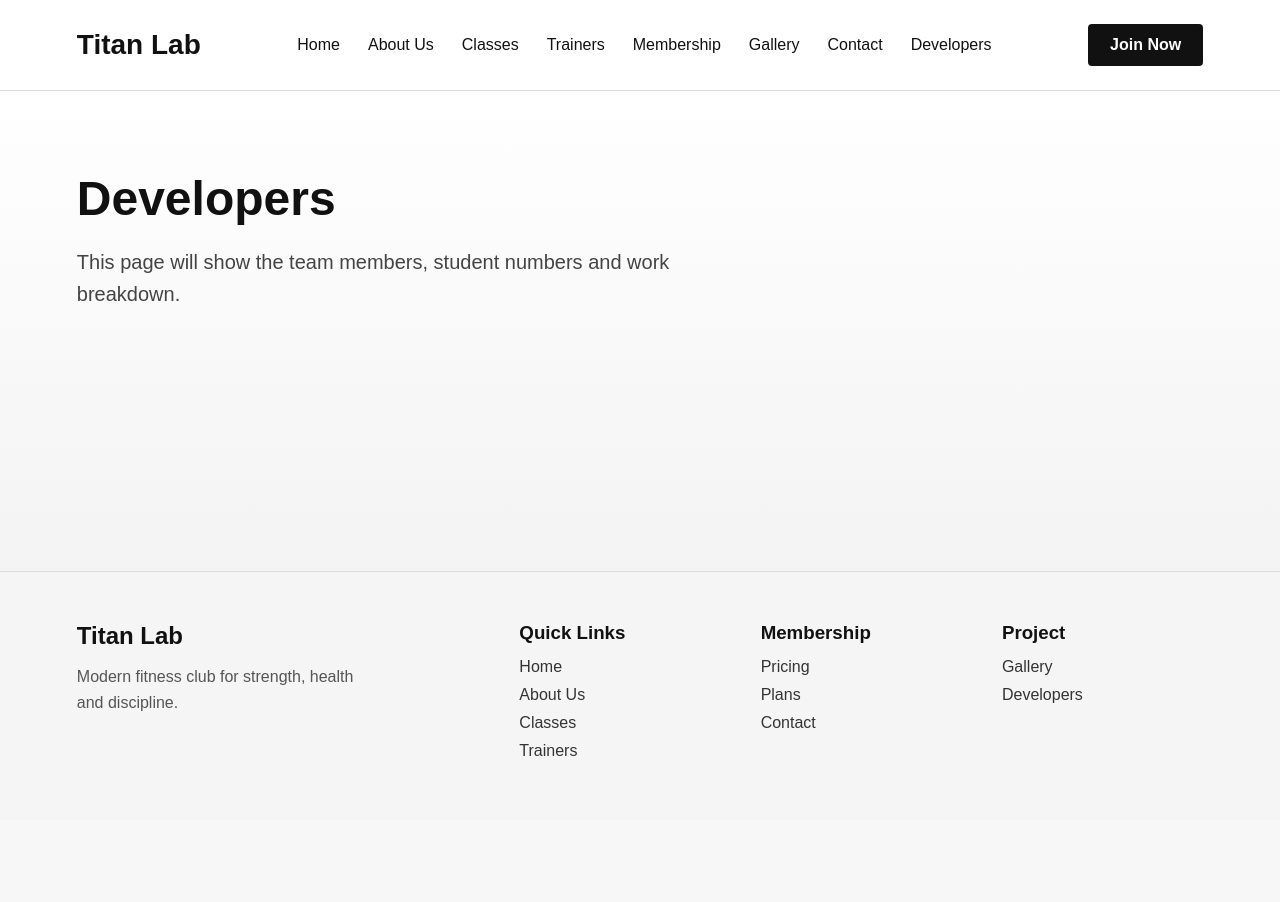
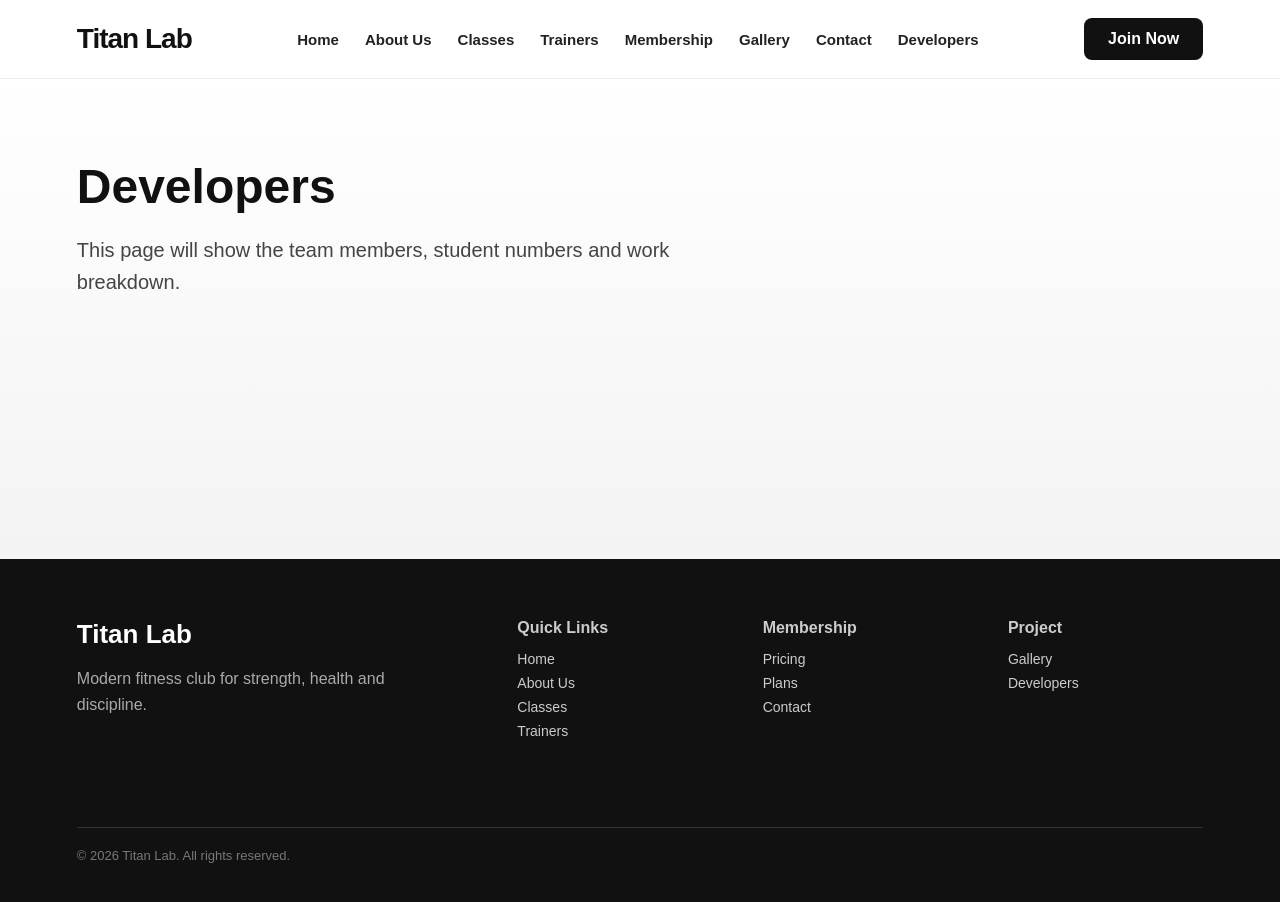
Before and after one commit to tatipoda/griffithY1FinalCSWD, a React (Vite) app in the folder finalProject/: page /developers in a window 1280 px wide. Shown: the top 902 px of the page. Before the commit the page ends 820 px from the top, so only its background shows below. Built offline with nearby package versions, Linux system fonts and the light colour scheme; the HTML template or start-up script is replaced by a standard one.

Commit message:
Reworked footer and header

```diff
--- a/finalProject/src/components/Footer.module.css
+++ b/finalProject/src/components/Footer.module.css
@@ -1,37 +1,61 @@
 .footer {
-  padding: 50px 6%;
+  padding: 60px 6%;
   display: grid;
   grid-template-columns: 2fr 1fr 1fr 1fr;
-  gap: 40px;
-  border-top: 1px solid #ddd;
-  background-color: #f5f5f5;
+  gap: 50px;
+  background-color: #111111;
+  color: white;
 }
 
-.footer h2,
-.footer h3 {
-  margin-bottom: 14px;
-  color: #111111;
+/* headers */
+.footer h2 {
+  font-size: 26px;
+  margin-bottom: 16px;
 }
 
+.footer h3 {
+  font-size: 16px;
+  margin-bottom: 14px;
+  color: #cccccc;
+}
+
+/* main text */
 .footer p {
-  max-width: 300px;
-  color: #555555;
+  max-width: 320px;
+  color: #aaaaaa;
   line-height: 1.6;
 }
 
+/* links */
 .footer a {
   display: block;
-  margin-bottom: 10px;
-  color: #333333;
+  margin-bottom: 8px;
+  color: #cccccc;
   text-decoration: none;
+  font-size: 14px;
+  transition: 0.2s;
 }
 
 .footer a:hover {
   color: #e63946;
+  transform: translateX(3px);
 }
 
+/* bottom line */
+.footer::after {
+  content: "© 2026 Titan Lab. All rights reserved.";
+  grid-column: 1 / -1;
+  margin-top: 30px;
+  padding-top: 20px;
+  border-top: 1px solid #333;
+  font-size: 13px;
+  color: #777;
+}
+
+/* Mobile */
 @media (max-width: 800px) {
   .footer {
     grid-template-columns: 1fr;
+    gap: 30px;
   }
 }
--- a/finalProject/src/components/Header.module.css
+++ b/finalProject/src/components/Header.module.css
@@ -1,11 +1,14 @@
 .header {
   width: 100%;
-  padding: 24px 6%;
+  padding: 18px 6%;
   display: flex;
   align-items: center;
   justify-content: space-between;
-  border-bottom: 1px solid #ddd;
+  border-bottom: 1px solid #eeeeee;
   background-color: #ffffff;
+  position: sticky;
+  top: 0;
+  z-index: 10;
 }
 
 .logo {
@@ -13,35 +16,50 @@
   font-weight: 800;
   color: #111111;
   text-decoration: none;
+  letter-spacing: -1px;
 }
 
 .nav {
   display: flex;
-  gap: 28px;
+  gap: 26px;
 }
 
 .nav a {
-  color: #111111;
+  color: #222222;
   text-decoration: none;
-  font-size: 16px;
-  font-weight: 500;
+  font-size: 15px;
+  font-weight: 600;
+  position: relative;
 }
 
-.nav a:hover {
-  color: #e63946;
+.nav a::after {
+  content: "";
+  width: 0;
+  height: 2px;
+  background-color: #e63946;
+  position: absolute;
+  left: 0;
+  bottom: -6px;
+  transition: width 0.2s;
+}
+
+.nav a:hover::after {
+  width: 100%;
 }
 
 .joinButton {
-  padding: 12px 22px;
+  padding: 12px 24px;
   background-color: #111111;
   color: white;
   text-decoration: none;
-  border-radius: 4px;
+  border-radius: 8px;
   font-weight: 700;
+  transition: 0.2s;
 }
 
 .joinButton:hover {
   background-color: #e63946;
+  transform: translateY(-2px);
 }
 
 @media (max-width: 900px) {
```
